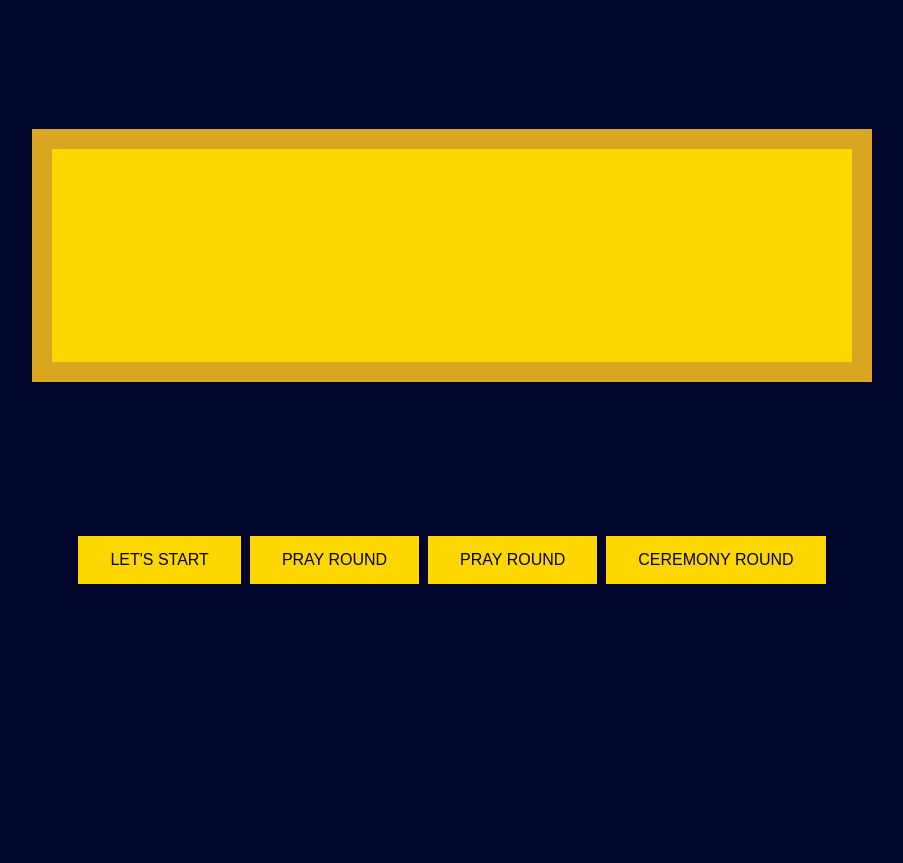
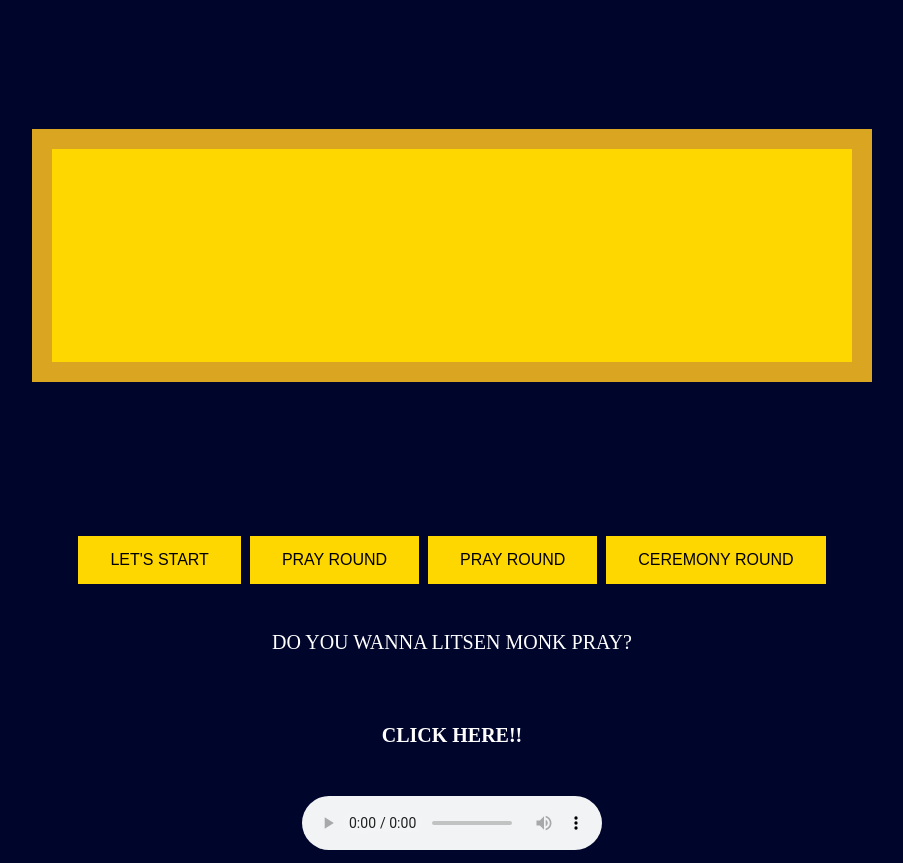
Before and after one commit to unknown4509/Helloweb, a plain HTML site: page index.html in a window 1280 px wide. Shown: the part 95-958 px from the top of the page, without its empty margins (188-1091 px from the left). Before the commit the page ends 800 px from the top, so only its background shows below. Drawn offline with Linux system fonts and the light colour scheme.

Commit message:
Add files via upload

```diff
--- a/index.html
+++ b/index.html
@@ -15,12 +15,20 @@
         </div>
     </div>
 
-    <button class="button" type="button" id="b0" onclick="changeText0();">LET'S START</button>
+    <button class="button" type="button" id="b0" onclick="changeText0();">LET'S START</button></head>
     <button class="button" type="button" id="b1" onclick="changeText1();">PRAY ROUND</button>
     <button class="button" type="button" id="b2" onclick="changeText2();">PRAY ROUND</button>
-    <button class="button" type="button" id="b3" onclick="changeText3();">CEREMONY ROUND</button>
+    <button class="button" type="button" id="b3" onclick="changeText3();">CEREMONY ROUND</button><br/><br/>
     <script type="text/javascript"src="main.js"></script>
 
+    <div>
+        <p id ="bod">DO YOU WANNA LITSEN MONK PRAY?</p><br/>
+        <h4 id = "h-4">CLICK HERE!!</h4><br/>
+    </div>
+
+    <audio controls>
+        <source src="https://youtu.be/Gd71IP7Qj9g" type="audio/mpeg">
+    </audio>
 
 </body>
 </html>
--- a/style.css
+++ b/style.css
@@ -69,3 +69,19 @@ body {
     99% {opacity: 1; background-color:white; left:75px; top:0;}
     100% {opacity: 0;}
 }
+#bod {
+    padding: 10;
+    font-size:50;
+    text-align: center;
+    border: 5px;
+    color :white;
+    outline:none;
+}
+#h-4 {
+    padding: 10;
+    font-size:200;
+    text-align: center;
+    border: 5px;
+    color :white;
+    outline:none;
+}
```
